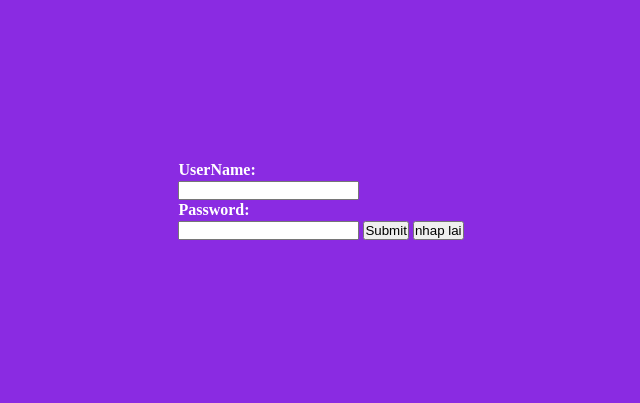
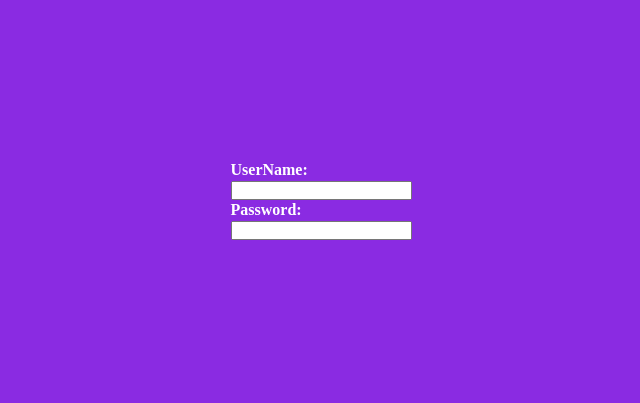
Before and after one commit to togethergithub21/test, a plain HTML site: page index.html in a window 1280 px wide. Shown: the whole page, without its empty margins (319-959 px from the left). Drawn offline with Linux system fonts and the light colour scheme.

Commit message:
update html

```diff
--- a/index.html
+++ b/index.html
@@ -16,8 +16,6 @@
             <input type="text" title="fname" /><br />
             <label for="password">Password:</label><br />
             <input type="password" title="pW" />
-            <input type="submit" value="Submit">
-            <input type="reset" value="nhap lai">
         </form>
         </div>
     </div>
```
